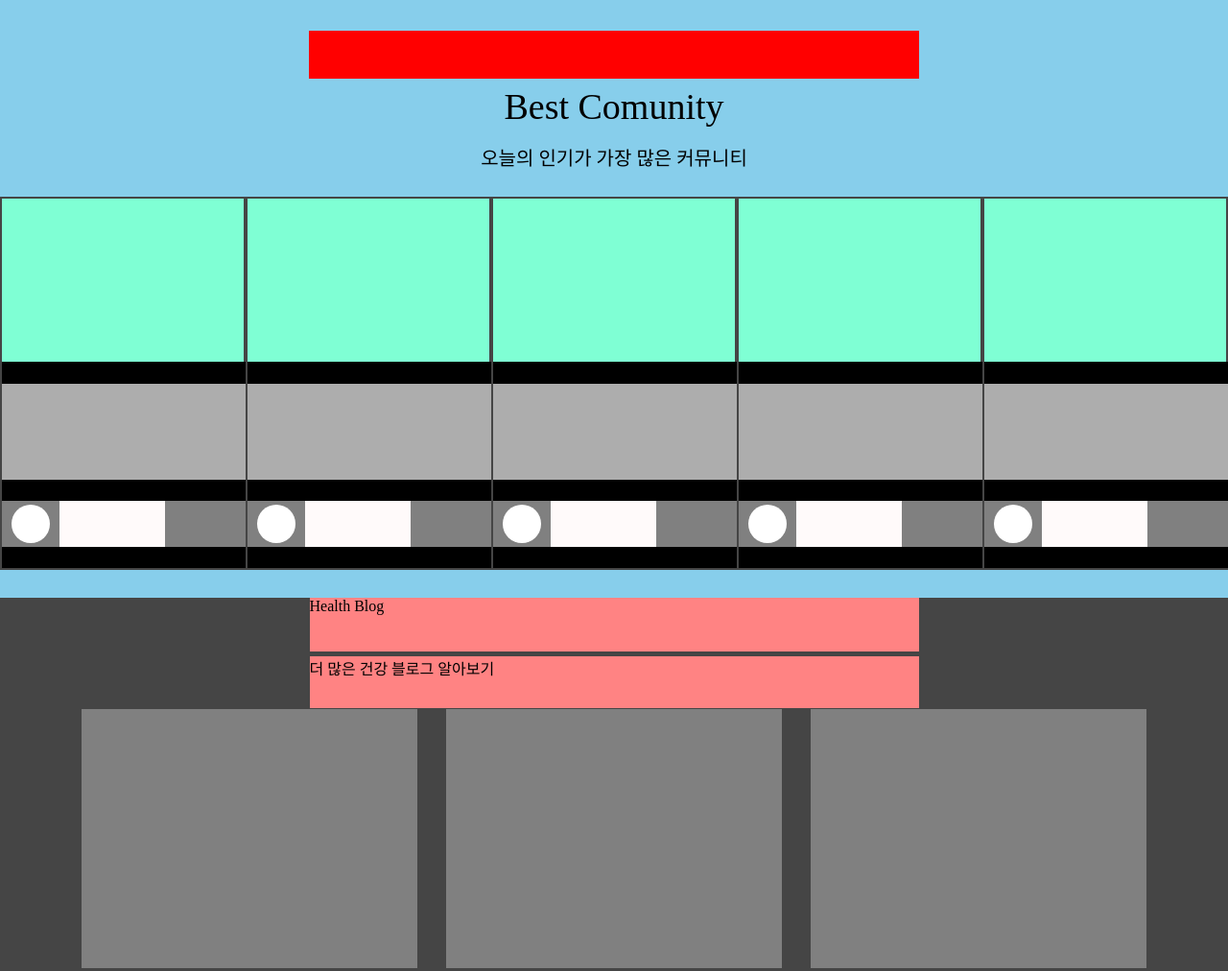
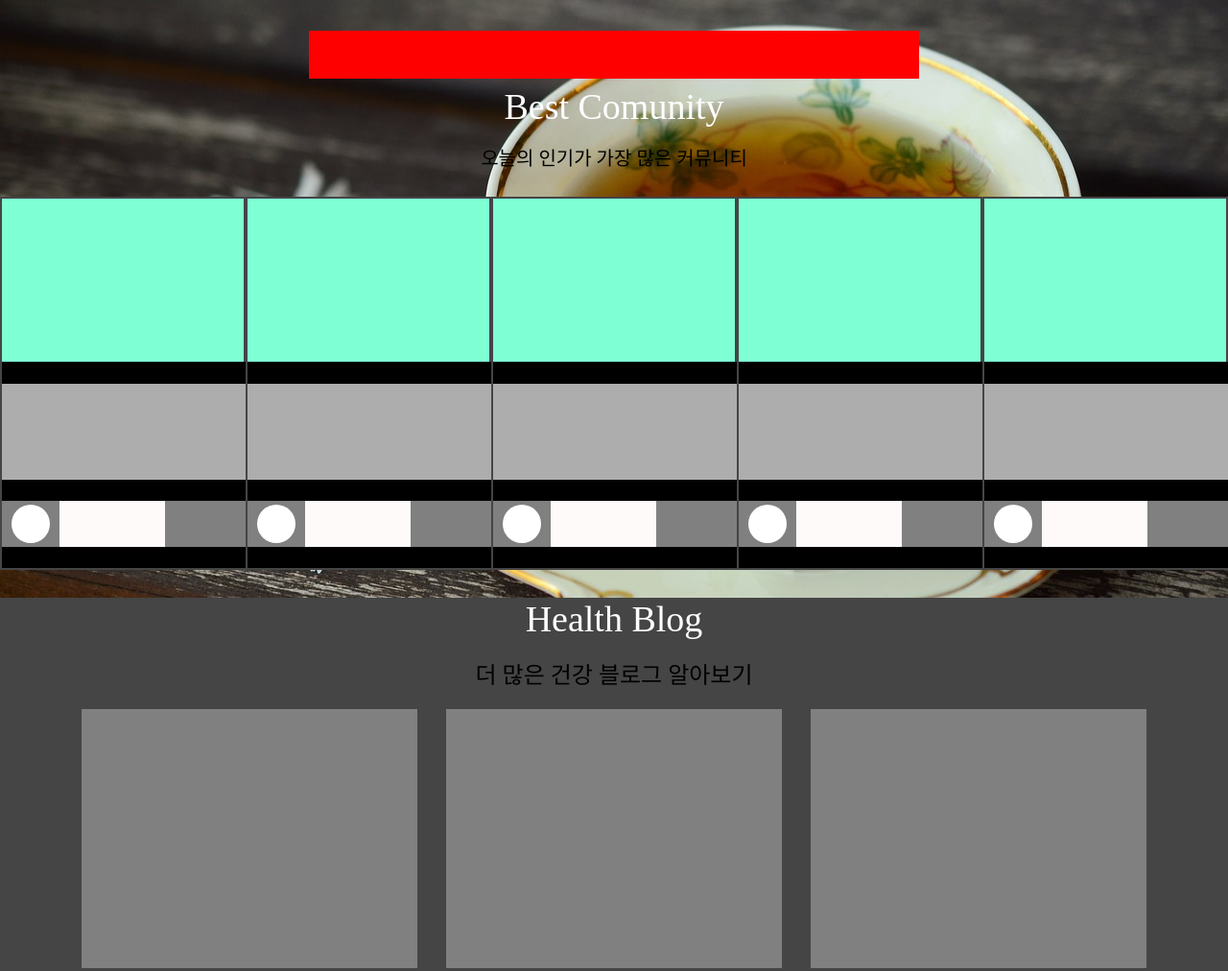
Before and after one commit to naisha855/Project_2, a plain HTML site: page index.html in a window 1280 px wide. Shown: the part 4271-5283 px from the top of the page at 96% size. Drawn offline with Linux system fonts and the light colour scheme; a web font is replaced by a local one.

Commit message:
2024-02-01_01

```diff
--- a/css/main.css
+++ b/css/main.css
@@ -609,7 +609,6 @@ font-size: 19px;
 .section_6 {
     width: 100%;
     height: 626px;
-    background-color: skyblue;
     display: flex;
     align-content: flex-end;
     flex-direction: column;
@@ -617,13 +616,21 @@ font-size: 19px;
     align-items: center;
 }
 
+.section_6 img{
+    width:100%;
+    height:100%;
+    position:absolute;
+
+
+}
+
 .section6_title_page {
     width: 665px;
     height: 179px;
-
     display: flex;
     flex-direction: column;
     align-items: center;
+    position:relative;
 }
 
 .section6_title_page_headline {
@@ -639,6 +646,7 @@ font-size: 19px;
     margin-top: 7px;
     font-size:38px;
     text-align:center;
+    color:white;
 }
 
 .section6_title_page_text {
@@ -654,6 +662,7 @@ font-size: 19px;
     height: 389px;
     background-color: #454545;
     display: flex;
+    position:relative;
 }
 
 .section6_community_list {
@@ -708,11 +717,14 @@ font-size: 19px;
 
 /* section_7 */
 
+
 .section_7 {
     width: 100%;
     height: 770px;
     display: flex;
     justify-content: center;
+    position:relative;
+    background-color:#454545
 }
 
 .section7_main_page {
@@ -732,14 +744,17 @@ font-size: 19px;
 .section7_title_title {
     width: 635px;
     height: 56px;
-    background-color: #ff8383;
+    font-size:38px;
+    text-align:center;
+    color:white;
 }
 
 .section7_title_text {
     width: 635px;
     height: 54px;
-    background-color: #ff8383;
     margin-top: 5px;
+    text-align:center;
+font-size:24px;
 }
 
 .section7_page {
--- a/index.html
+++ b/index.html
@@ -325,6 +325,7 @@
     <!-- section_6 -->
 
     <section class="section_6">
+        <img src="img/cup-829527_1280.jpg" alt="">
         <div class="section6_title_page">
             <div class="section6_title_page_headline"></div>
             <div class="section6_title_page_title">Best Comunity</div>
@@ -416,11 +417,8 @@
             </div>
 
 
-        </div>
-
-
     </section>
-
+</div>
     <!-- section_8 -->
 
     <section class="section_8">
```
Also changed, not shown: img/cup-829527_1280.jpg (added).
